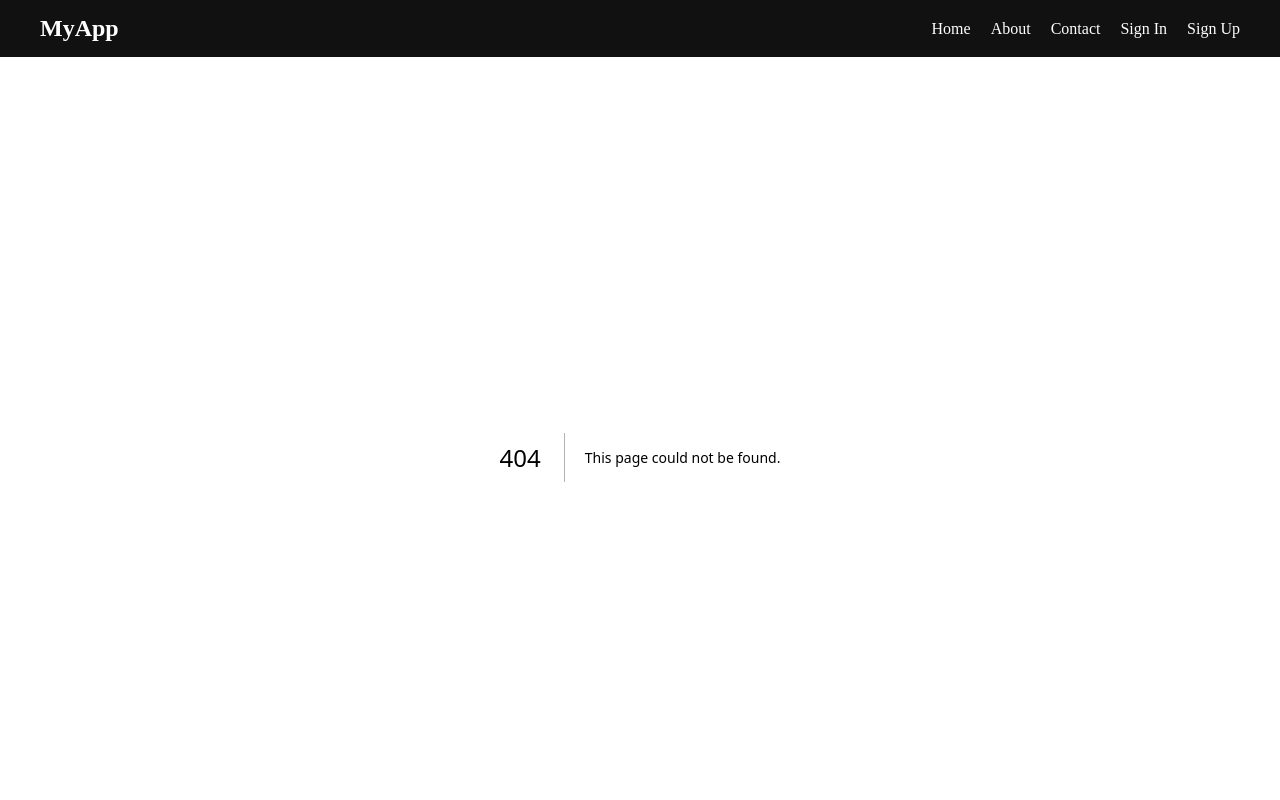
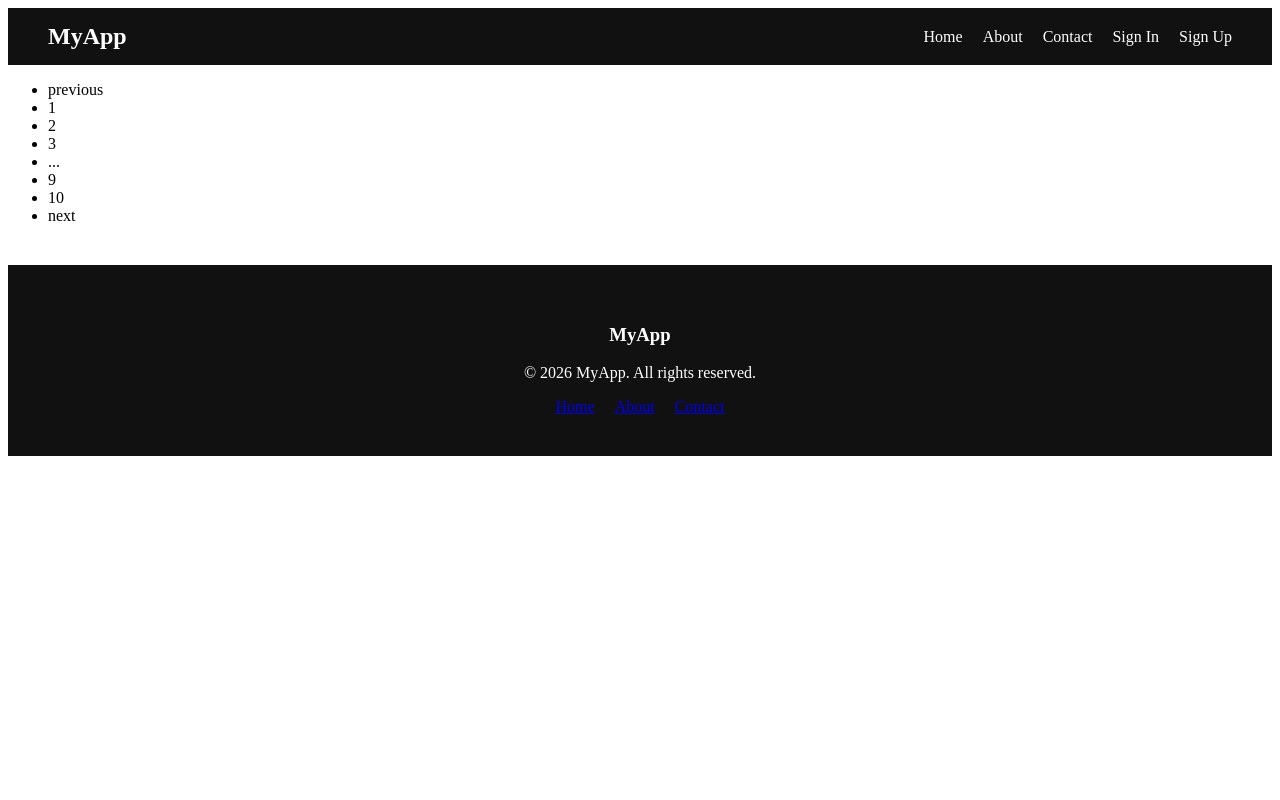
Before and after one commit to varun4747/nextJs-practice, a Next.js app in the folder my-app/: page /Pagination in a window 1280 px wide. Before the commit this address had no page. Shown: the top 800 px of the page. Built offline with nearby package versions, Linux system fonts and the light colour scheme.

Commit message:
instlled react paginate package and created paginate folder and page file

```diff
--- /dev/null
+++ b/my-app/app/Pagination/page.tsx
@@ -0,0 +1,19 @@
+import ReactPaginate from 'react-paginate';
+export default function Pagination() {
+    return (
+        <div>
+            <ReactPaginate
+                previousLabel={"previous"}
+                nextLabel={"next"}
+                breakLabel={"..."}
+                pageCount={10}
+                marginPagesDisplayed={2}
+                pageRangeDisplayed={3}
+                onPageChange={(data: any) => console.log(data)}
+                containerClassName={"pagination"}
+                subContainerClassName={"pages pagination"}
+                activeClassName={"active"}
+            />
+        </div>
+    );
+}
--- /dev/null
+++ b/package.json
@@ -0,0 +1,5 @@
+{
+  "dependencies": {
+    "react-paginate": "^8.3.0"
+  }
+}
```
Also changed, not shown: 1 other file (tests, documents, lock files or other folders).
